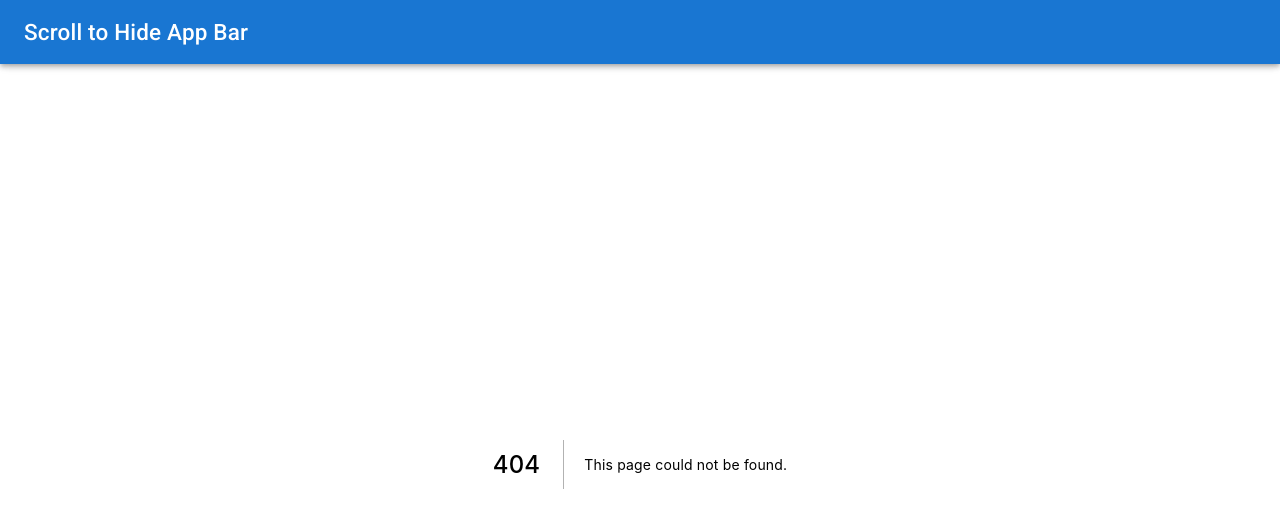
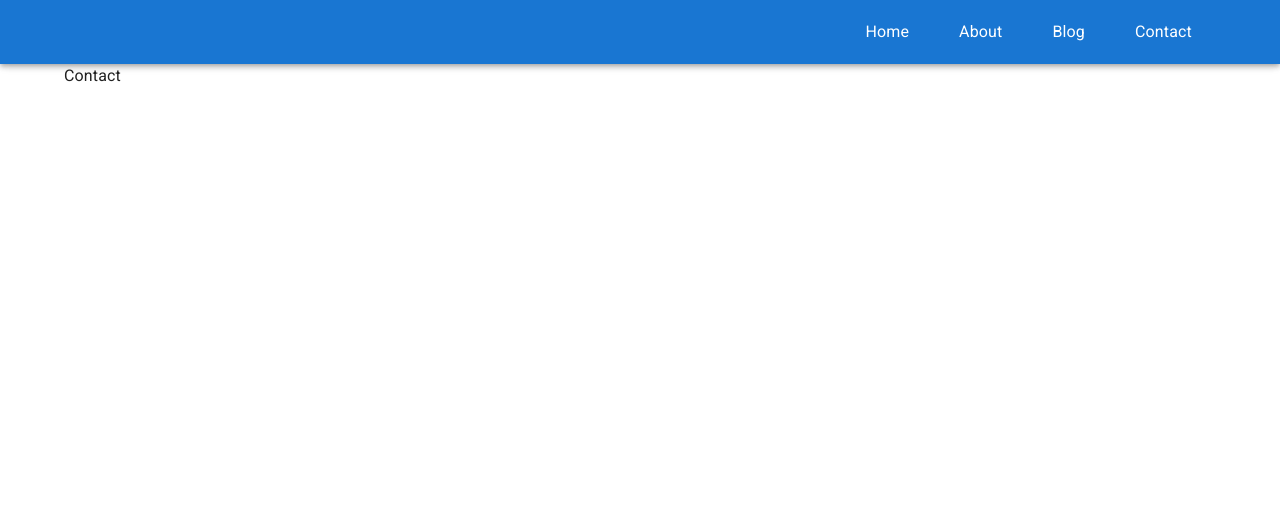
Before and after one commit to alexbrothers/alexbbrothers, a Next.js app: page /contact in a window 1280 px wide. Before the commit this address had no page. Shown: the top 512 px of the page. Built offline with nearby package versions, Linux system fonts and the light colour scheme.

Commit message:
work experience section

```diff
--- a/components/HideAppBar.tsx
+++ b/components/HideAppBar.tsx
@@ -5,10 +5,36 @@ import Typography from '@mui/material/Typography';
 import CssBaseline from '@mui/material/CssBaseline';
 import useScrollTrigger from '@mui/material/useScrollTrigger';
 import Slide from '@mui/material/Slide';
+import { Box, Container } from '@mui/material';
+import Link from 'next/link';
+
+interface PageLink {
+  name: string,
+  link: string,
+}
 
 interface Props {
   children: React.ReactElement;
 }
+
+const pages: PageLink[] = [
+  {
+    name: "Home",
+    link: "/",
+  },
+  {
+    name: "About",
+    link: "/about",
+  },
+  {
+    name: "Blog",
+    link: "/blog",
+  },
+  {
+    name: "Contact",
+    link: "/contact",
+  }
+]
 
 function HideOnScroll(props: Props) {
   const { children } = props;
@@ -27,11 +53,32 @@ export default function HideAppBar() {
       <CssBaseline />
       <HideOnScroll>
         <AppBar position="fixed">
-          <Toolbar>
-            <Typography variant="h6" component="div">
-              Scroll to Hide App Bar
-            </Typography>
-          </Toolbar>
+          <Container>
+            <Toolbar sx={{
+              display: "flex",
+              justifyContent: "flex-end",
+            }}>
+              <Box sx={{
+                display: "flex",
+                justifyContent: "center",
+                alignItems: "center",
+                columnGap: "50px",
+                "a": {
+                  color: "white",
+                  textDecoration: "none",
+                },
+                "a:hover": {
+                  textDecoration: "underline",
+                }
+              }}>
+                {pages.map(page => (
+                  <Link href={page.link}>
+                    <a>{page.name}</a>
+                  </Link>
+                ))}
+              </Box>
+            </Toolbar>
+          </Container>
         </AppBar>
       </HideOnScroll>
       <Toolbar />
--- a/components/SectionContainer.tsx
+++ b/components/SectionContainer.tsx
@@ -3,8 +3,8 @@ import { Box } from "@mui/material";
 export default function SectionContainer({children}) {
   return (
     <Box sx={{
-        paddingTop: "50px",
-        paddingBottom: "50px"
+        paddingTop: "75px",
+        paddingBottom: "75px"
     }}>
         {children}
     </Box>
--- a/pages/_app.tsx
+++ b/pages/_app.tsx
@@ -1,17 +1,17 @@
-import '../styles/global.css'
 import { AppProps } from 'next/app'
 import '@fontsource/roboto/300.css';
 import '@fontsource/roboto/400.css';
 import '@fontsource/roboto/500.css';
 import '@fontsource/roboto/700.css';
-import { Container } from '@mui/material';
+import { Container, CssBaseline } from '@mui/material';
 import HideAppBar from '../components/HideAppBar';
 
 export default function App({ Component, pageProps }: AppProps) {
   return (
     <>
+      <CssBaseline />
       <HideAppBar />
-      <Container maxWidth="xl">
+      <Container>
       <Component {...pageProps} />
       </Container>
     </>
--- /dev/null
+++ b/pages/blog.tsx
@@ -0,0 +1,3 @@
+export default function Blog() {
+    return "Blog"
+}
--- /dev/null
+++ b/pages/contact.tsx
@@ -0,0 +1,3 @@
+export default function Contact() {
+    return "Contact"
+}
--- a/styles/global.css
+++ /dev/null
@@ -1,22 +0,0 @@
-html,
-body {
-  padding: 0;
-  margin: 0;
-  font-family: -apple-system, BlinkMacSystemFont, Segoe UI, Roboto, Oxygen, Ubuntu,
-    Cantarell, Fira Sans, Droid Sans, Helvetica Neue, sans-serif;
-  line-height: 1.6;
-  font-size: 18px;
-}
-
-* {
-  box-sizing: border-box;
-}
-
-a {
-  color: #0070f3;
-  text-decoration: none;
-}
-
-a:hover {
-  text-decoration: underline;
-}
```
Also changed, not shown: components/AboutSection.tsx (+39 -2 lines), components/HeaderSection.tsx (+8 -1 lines), components/SectionHeader.tsx (added, +13 -0 lines), components/WorkCard.tsx (added, +63 -0 lines), components/WorkExperienceSection.tsx (added, +46 -0 lines), pages/about.tsx (+25 -2 lines).
